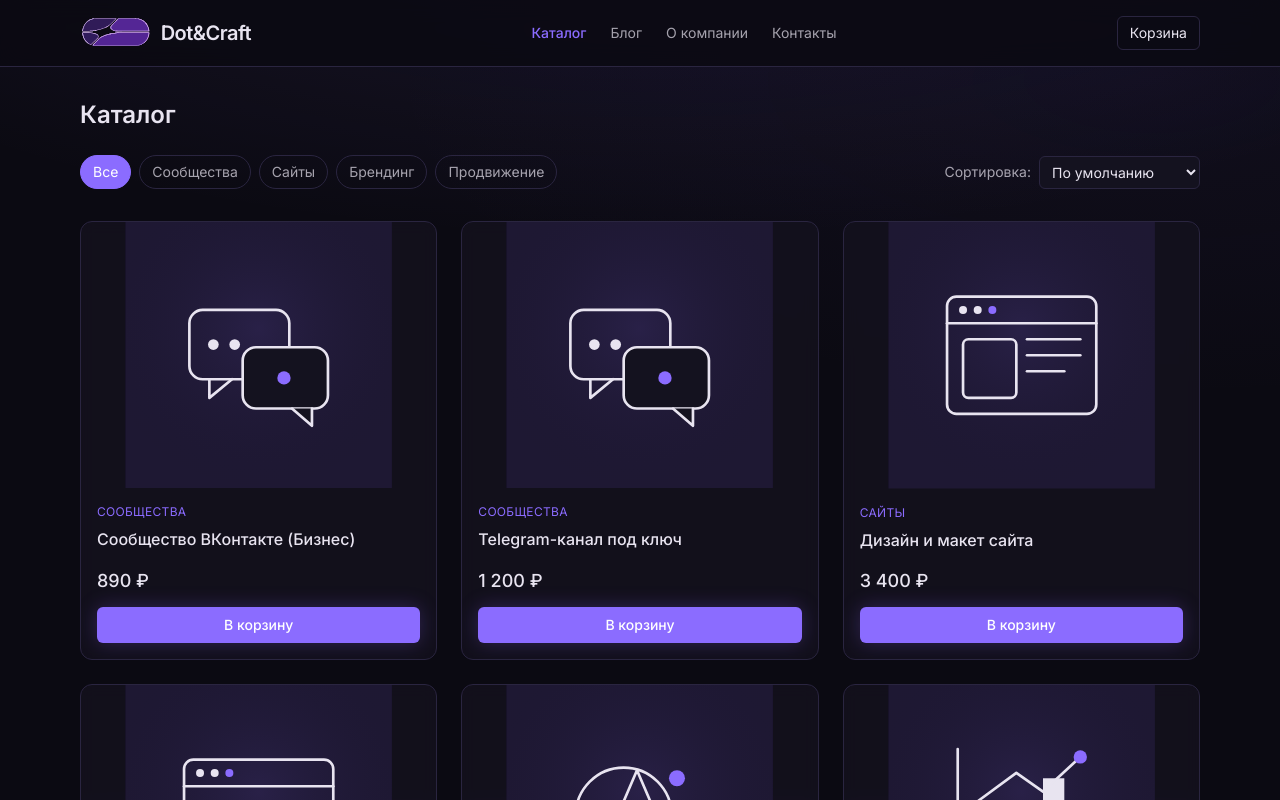
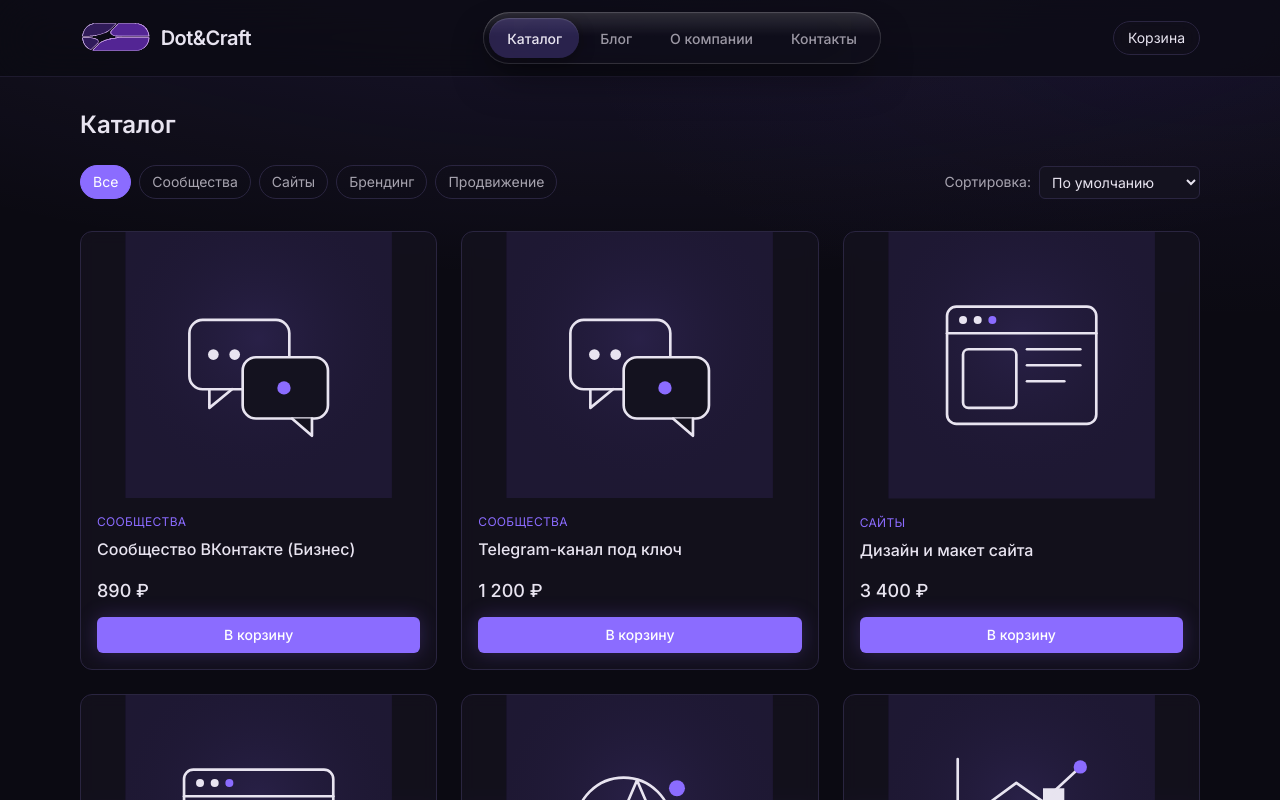
Before and after one commit to Ratarion/DotCraft, a React (Vite) app: page /catalog in a window 1280 px wide. Shown: the top 800 px of the page. Built offline with nearby package versions, Linux system fonts and the light colour scheme.

Commit message:
NavBar glass effect + sprite

```diff
--- a/src/components/layout/Footer.tsx
+++ b/src/components/layout/Footer.tsx
@@ -52,7 +52,7 @@ export function Footer() {
             </li>
             <li>
               <Link
-                to="/abou"
+                to="/about"
                 className="rounded-sm hover:text-[var(--color-ink)] focus:outline-none focus-visible:ring-2 focus-visible:ring-[var(--color-accent)]"
               >
                 О компании
--- a/src/components/layout/Header.tsx
+++ b/src/components/layout/Header.tsx
@@ -1,4 +1,4 @@
-import { useEffect, useState } from 'react';
+import { useEffect, useRef, useState } from 'react';
 import { Link, NavLink, useLocation } from 'react-router-dom';
 import { useCart } from '@/hooks/useCart';
 
@@ -9,48 +9,76 @@ const navItems = [
   { to: '/contacts', label: 'Контакты' },
 ];
 
-const navLinkClasses = ({ isActive }: { isActive: boolean }) =>
-  `rounded-sm text-sm transition-colors focus:outline-none focus-visible:ring-2 focus-visible:ring-[var(--color-accent)] ${
-    isActive
-      ? 'font-medium text-[var(--color-accent)]'
-      : 'text-[var(--color-ink)]/70 hover:text-[var(--color-ink)]'
-  }`;
-
 export function Header() {
   const [isMenuOpen, setIsMenuOpen] = useState(false);
   const { totalCount } = useCart();
   const location = useLocation();
+  const navRef = useRef<HTMLDivElement>(null);
+  const pillRef = useRef<HTMLDivElement>(null);
+  const btnRefs = useRef<(HTMLAnchorElement | null)[]>([]);
 
+  // Закрываем мобильное меню при смене страницы
   useEffect(() => {
     setIsMenuOpen(false);
   }, [location.pathname]);
 
+  // Двигаем активную капсулу
+  useEffect(() => {
+    const activeIndex = navItems.findIndex((item) =>
+      location.pathname.startsWith(item.to)
+    );
+
+    const activeBtn = btnRefs.current[activeIndex];
+    const pill = pillRef.current;
+
+    if (activeBtn && pill) {
+      pill.style.width = `${activeBtn.offsetWidth}px`;
+      pill.style.transform = `translateX(${activeBtn.offsetLeft}px)`;
+    } else if (pill) {
+      // Если нет активного пункта — прячем капсулу
+      pill.style.width = '0px';
+    }
+  }, [location.pathname]);
+
   return (
-    <header className="sticky top-0 z-10 border-b border-[var(--color-line)] bg-[var(--color-paper)]/85 backdrop-blur-md">
-      <div className="mx-auto flex max-w-6xl items-center justify-between gap-4 px-4 py-4">
+    <header className="sticky top-0 z-50 border-b border-[var(--color-line)]/60 bg-[var(--color-paper)]/70 backdrop-blur-xl">
+      <div className="mx-auto flex max-w-6xl items-center justify-between gap-4 px-4 py-3">
+        {/* Logo */}
         <Link
           to="/"
           className="flex items-center gap-2.5 rounded-sm font-[var(--font-display)] text-xl font-semibold tracking-tight focus:outline-none focus-visible:ring-2 focus-visible:ring-[var(--color-accent)]"
         >
-          <img
-            src="/logo.svg"
-            alt="Dot&Craft"
-            className="h-8 w-auto"
-          />
+          <img src="/logo.svg" alt="Dot&Craft" className="h-8 w-auto" />
           <span>Dot&Craft</span>
         </Link>
 
+        {/* Desktop Liquid Glass Nav */}
         <nav
-          className="hidden items-center gap-6 sm:flex"
+          className="hidden sm:block"
           aria-label="Основная навигация"
         >
-          {navItems.map((item) => (
-            <NavLink key={item.to} to={item.to} className={navLinkClasses}>
-              {item.label}
-            </NavLink>
-          ))}
+          <div className="liquid-nav" ref={navRef}>
+            <div className="nav-items">
+              <div className="active-pill" ref={pillRef} />
+              {navItems.map((item, i) => (
+                <NavLink
+                  key={item.to}
+                  to={item.to}
+                  ref={(el) => {
+                    btnRefs.current[i] = el;
+                  }}
+                  className={({ isActive }) =>
+                    `nav-btn ${isActive ? 'active' : ''}`
+                  }
+                >
+                  {item.label}
+                </NavLink>
+              ))}
+            </div>
+          </div>
         </nav>
 
+        {/* Right side */}
         <div className="flex items-center gap-2">
           <CartLink totalCount={totalCount} className="hidden sm:inline-flex" />
 
@@ -67,15 +95,26 @@ export function Header() {
         </div>
       </div>
 
+      {/* Mobile menu */}
       {isMenuOpen && (
         <nav
           id="mobile-nav"
           aria-label="Мобильная навигация"
           className="border-t border-[var(--color-line)] px-4 py-4 sm:hidden"
         >
-          <div className="flex flex-col gap-4">
+          <div className="flex flex-col gap-3">
             {navItems.map((item) => (
-              <NavLink key={item.to} to={item.to} className={navLinkClasses}>
+              <NavLink
+                key={item.to}
+                to={item.to}
+                className={({ isActive }) =>
+                  `rounded-lg px-3 py-2 text-sm transition-colors ${
+                    isActive
+                      ? 'bg-[var(--color-accent)]/15 font-medium text-[var(--color-accent)]'
+                      : 'text-[var(--color-ink)]/70 hover:text-[var(--color-ink)]'
+                  }`
+                }
+              >
                 {item.label}
               </NavLink>
             ))}
@@ -97,7 +136,7 @@ function CartLink({
   return (
     <Link
       to="/cart"
-      className={`inline-flex items-center gap-2 rounded-md border border-[var(--color-line)] px-3 py-1.5 text-sm transition-colors hover:border-[var(--color-accent)] focus:outline-none focus-visible:ring-2 focus-visible:ring-[var(--color-accent)] ${className}`}
+      className={`inline-flex items-center gap-2 rounded-full border border-[var(--color-line)] bg-[var(--color-surface)]/60 px-3.5 py-1.5 text-sm backdrop-blur-md transition-colors hover:border-[var(--color-accent)] focus:outline-none focus-visible:ring-2 focus-visible:ring-[var(--color-accent)] ${className}`}
     >
       Корзина
       {totalCount > 0 && (
--- a/src/components/sections/Banner.tsx
+++ b/src/components/sections/Banner.tsx
@@ -13,7 +13,7 @@ export function Banner() {
         </h1>
         <p className="max-w-md text-[var(--color-ink)]/70">
           Оформляем сообщества, собираем сайты, выстраиваем бренд и помогаем
-          расти в поиске — небольшими и аккуратно сделанными заказами.
+          расти в поиске — красиво и аккуратно сделанными заказами.
         </p>
         <Link to="/catalog">
           <Button>Перейти в каталог</Button>
--- a/src/index.css
+++ b/src/index.css
@@ -1,50 +1,147 @@
 @import "tailwindcss";
 
 @theme {
-  /* Cosmic dark theme — easy on the eyes */
-  --color-ink: #E8E4F0;           /* soft light text */
-  --color-paper: #0B0A12;         /* deep space black */
-  --color-surface: #14121F;       /* elevated surfaces / cards */
-  --color-accent: #8B6CFF;        /* soft vibrant purple */
-  --color-accent-soft: #1E1833;   /* dark purple tint */
-  --color-line: #2A2540;          /* subtle borders */
-  --color-muted: #A89BC8;         /* secondary text */
+  /* Cosmic dark theme */
+  --color-ink: #E8E4F0;
+  --color-paper: #0B0A12;
+  --color-surface: #14121F;
+  --color-accent: #8B6CFF;
+  --color-accent-soft: #1E1833;
+  --color-line: #2A2540;
+  --color-muted: #A89BC8;
 
   --font-display: "Fraunces", ui-serif, Georgia, serif;
   --font-body: "Inter", ui-sans-serif, system-ui, sans-serif;
+  --font-accent: "Syne", ui-sans-serif, system-ui, sans-serif;
+
+  --glass-bg: rgba(20, 18, 31, 0.45);
+  --glass-border: rgba(255, 255, 255, 0.12);
+  --glass-highlight: rgba(255, 255, 255, 0.18);
+  --glass-caustic: rgba(255, 255, 255, 0.04);
+  --pill-bg: rgba(139, 108, 255, 0.22);
+  --pill-shadow: 0 4px 16px rgba(0, 0, 0, 0.35), inset 0 1px 1px rgba(255, 255, 255, 0.15);
+  --nav-text: rgba(232, 228, 240, 0.65);
+  --nav-text-active: #E8E4F0;
 }
 
+/* ─── Base ─────────────────────────────────────────────── */
 body {
   font-family: var(--font-body);
   background-color: var(--color-paper);
   color: var(--color-ink);
+  /* Soft cosmic glow + subtle star-like noise via layered gradients */
   background-image:
-    radial-gradient(ellipse 80% 50% at 50% -20%, rgba(139, 108, 255, 0.12), transparent),
-    radial-gradient(ellipse 60% 40% at 90% 10%, rgba(99, 70, 200, 0.06), transparent);
+    radial-gradient(ellipse 90% 50% at 50% -15%, rgba(139, 108, 255, 0.14), transparent),
+    radial-gradient(ellipse 50% 35% at 95% 5%, rgba(99, 70, 200, 0.07), transparent),
+    radial-gradient(1.5px 1.5px at 20% 30%, rgba(232, 228, 240, 0.12), transparent),
+    radial-gradient(1px 1px at 70% 60%, rgba(232, 228, 240, 0.08), transparent),
+    radial-gradient(1.2px 1.2px at 40% 80%, rgba(139, 108, 255, 0.15), transparent);
   background-attachment: fixed;
 }
 
 ::selection {
-  background-color: rgba(139, 108, 255, 0.35);
+  background-color: rgba(139, 108, 255, 0.4);
   color: #fff;
 }
 
-/* Soft scrollbar for dark theme */
-::-webkit-scrollbar {
-  width: 8px;
-  height: 8px;
-}
-::-webkit-scrollbar-track {
-  background: var(--color-paper);
-}
-::-webkit-scrollbar-thumb {
-  background: var(--color-line);
-  border-radius: 4px;
-}
-::-webkit-scrollbar-thumb:hover {
-  background: var(--color-accent);
+/* Scrollbar */
+::-webkit-scrollbar { width: 8px; height: 8px; }
+::-webkit-scrollbar-track { background: var(--color-paper); }
+::-webkit-scrollbar-thumb { background: var(--color-line); border-radius: 4px; }
+::-webkit-scrollbar-thumb:hover { background: var(--color-accent); }
+
+.scrollbar-none::-webkit-scrollbar { display: none; }
+.scrollbar-none { -ms-overflow-style: none; scrollbar-width: none; }
+
+/* ─── Typography utilities ─────────────────────────────── */
+.font-accent {
+  font-family: var(--font-accent);
+  font-weight: 700;
+  letter-spacing: -0.03em;
 }
 
+.heading-hero {
+  font-family: var(--font-display);
+  font-weight: 600;
+  letter-spacing: -0.045em;
+  line-height: 1.05;
+}
+
+.text-gradient {
+  background: linear-gradient(135deg, #E8E4F0 0%, #8B6CFF 50%, #C4B5FD 100%);
+  -webkit-background-clip: text;
+  background-clip: text;
+  color: transparent;
+}
+
+/* Decorative large numbers (01, 02…) */
+.decor-num {
+  font-family: var(--font-accent);
+  font-weight: 800;
+  line-height: 0.85;
+  letter-spacing: -0.06em;
+  color: var(--color-accent);
+  opacity: 0.12;
+  user-select: none;
+  pointer-events: none;
+}
+
+/* ─── Motion ───────────────────────────────────────────── */
+@keyframes reveal-up {
+  from {
+    opacity: 0;
+    transform: translateY(28px) scale(0.97);
+  }
+  to {
+    opacity: 1;
+    transform: translateY(0) scale(1);
+  }
+}
+
+@keyframes soft-pulse {
+  0%, 100% { opacity: 0.6; }
+  50% { opacity: 1; }
+}
+
+.reveal {
+  animation: reveal-up 0.75s cubic-bezier(0.22, 1, 0.36, 1) both;
+}
+
+/* ─── Card clip (skewed bottom edge) ───────────────────── */
+.card-clip {
+  clip-path: polygon(0 0, 100% 0, 100% 93%, 94% 100%, 0 100%);
+}
+
+/* ─── Dashed divider with dots ─────────────────────────── */
+.divider-dots {
+  border: none;
+  height: 1px;
+  background-image: linear-gradient(
+    to right,
+    transparent 0%,
+    var(--color-line) 15%,
+    var(--color-line) 85%,
+    transparent 100%
+  );
+  position: relative;
+}
+
+.divider-dots::before,
+.divider-dots::after {
+  content: "";
+  position: absolute;
+  top: 50%;
+  width: 5px;
+  height: 5px;
+  border-radius: 50%;
+  background: var(--color-accent);
+  opacity: 0.5;
+  transform: translateY(-50%);
+}
+.divider-dots::before { left: 12%; }
+.divider-dots::after { right: 12%; }
+
+/* ─── Reduced motion ──────────────────────────────────── */
 @media (prefers-reduced-motion: reduce) {
   *,
   *::before,
@@ -55,3 +152,77 @@ body {
     scroll-behavior: auto !important;
   }
 }
+
+.liquid-nav {
+  position: relative;
+  display: flex;
+  align-items: center;
+  padding: 6px;
+  border-radius: 9999px;
+  background: var(--glass-bg);
+  backdrop-filter: blur(40px) saturate(180%);
+  -webkit-backdrop-filter: blur(40px) saturate(180%);
+  box-shadow:
+    0 20px 40px -12px rgba(0, 0, 0, 0.5),
+    inset 0 1px 1px var(--glass-highlight),
+    inset 0 -1px 2px var(--glass-caustic),
+    inset 0 0 0 1px var(--glass-border);
+  z-index: 2;
+
+}
+
+.liquid-nav::before {
+  content: '';
+  position: absolute;
+  inset: 1px 1px auto;
+  height: 45%;
+  border-radius: 9999px 9999px 40% 40%;
+  background: linear-gradient(180deg, rgba(255,255,255,0.12) 0%, transparent 100%);
+  pointer-events: none;
+  z-index: 1;
+}
+
+.nav-items {
+  position: relative;
+  display: flex;
+  gap: 2px;
+  z-index: 2;
+}
+
+.active-pill {
+  position: absolute;
+  top: 0;
+  left: 0;
+  height: 40px;
+  background: var(--pill-bg);
+  border-radius: 9999px;
+  box-shadow: var(--pill-shadow);
+  transition: transform 0.45s cubic-bezier(0.34, 1.25, 0.64, 1),
+              width 0.45s cubic-bezier(0.34, 1.25, 0.64, 1);
+  z-index: 1;
+  pointer-events: none;
+}
+
+.nav-btn {
+  position: relative;
+  z-index: 2;
+  display: flex;
+  align-items: center;
+  height: 40px;
+  padding: 0 18px;
+  border-radius: 9999px;
+  font-size: 14px;
+  font-weight: 500;
+  color: var(--nav-text);
+  text-decoration: none;
+  transition: color 0.25s ease;
+  white-space: nowrap;
+}
+
+.nav-btn:hover {
+  color: var(--nav-text-active);
+}
+
+.nav-btn.active {
+  color: var(--nav-text-active);
+}
```
